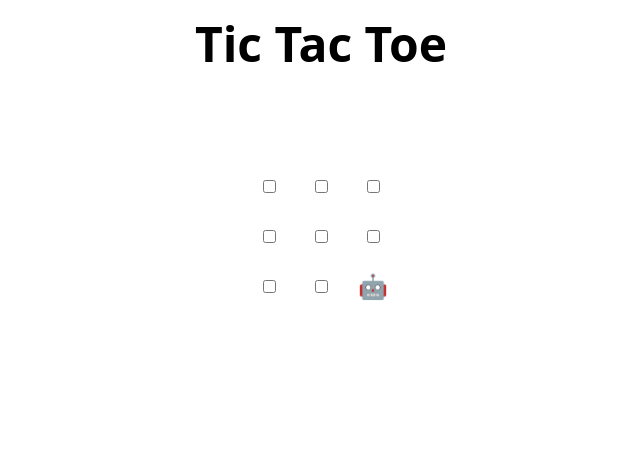
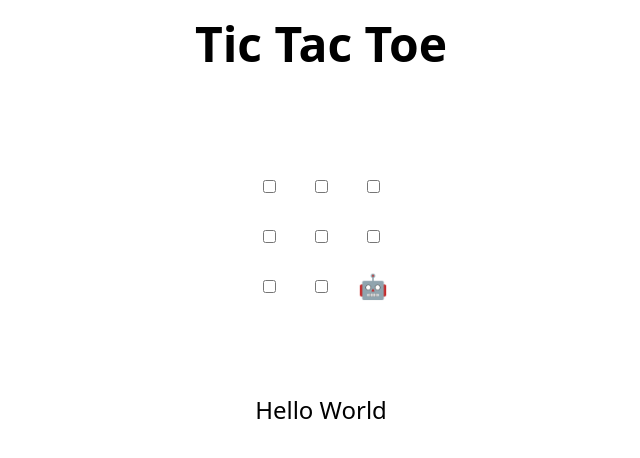
Before and after one commit to OmishaAgarwal/Task_MLSA, a plain HTML site: page index.html in a window 1280 px wide. Shown: the whole page, without its empty margins (319-959 px from the left). Drawn offline with Linux system fonts and the light colour scheme.

Commit message:
Update index.html
Omisha Agarwal MLSA

```diff
--- a/index.html
+++ b/index.html
@@ -47,7 +47,8 @@
   </tr>
 </table>
 
-<h2 hidden>Game over, refresh to play again 🧑‍💻 🤖!</h2>
+<p>Hello World</p>
+<h2 hidden>Game over, refresh to play 🤖!</h2>
 
 <script>
   // Initialization
```
